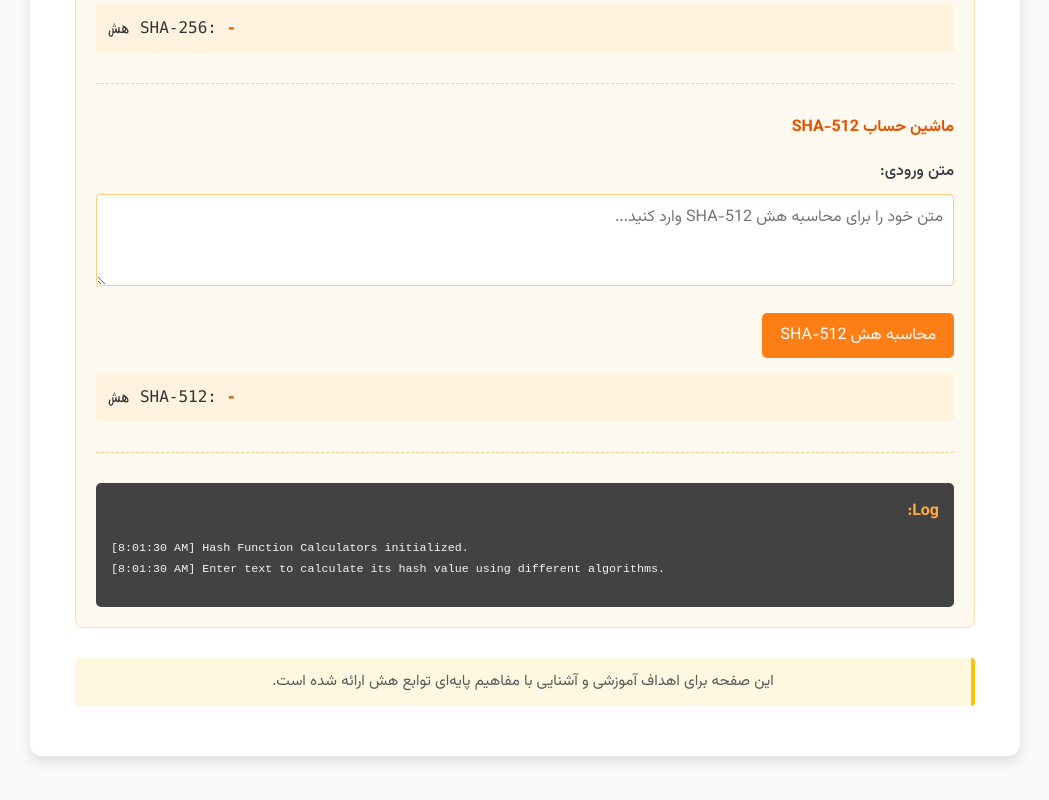
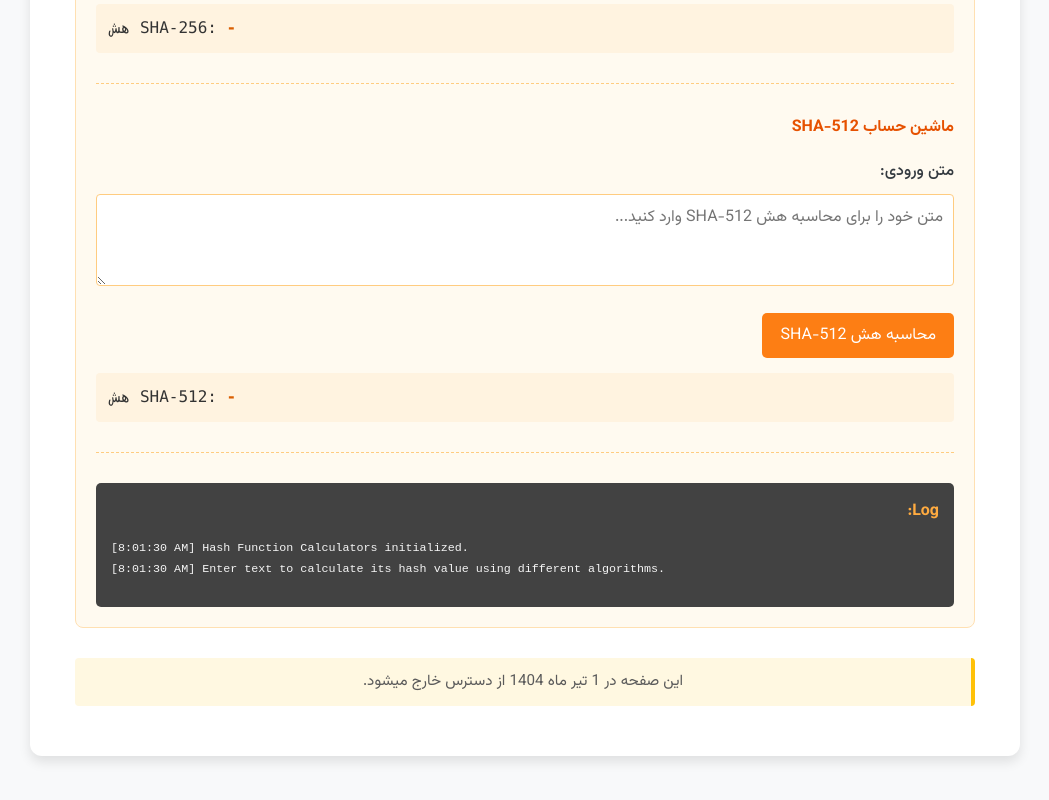
Before and after one commit to MortezaVaezi2005/learn-crypto, a plain HTML site: page hash.html in a window 1280 px wide. Shown: the part 3468-4268 px from the top of the page, without its empty margins (115-1164 px from the left). Drawn offline with Linux system fonts and the light colour scheme.

Commit message:
Update hash.html

```diff
--- a/hash.html
+++ b/hash.html
@@ -320,7 +320,7 @@
                 <pre id="hash_calc_log_content"></pre>
             </div>
         </section>
-        <p class="note" style="text-align:center; margin-top:30px;">این صفحه برای اهداف آموزشی و آشنایی با مفاهیم پایه‌ای توابع هش ارائه شده است.</p>
+        <p class="note" style="text-align:center; margin-top:30px;">این صفحه در 1 تیر ماه 1404 از دسترس خارج میشود.</p>
     </div>
 
 <script>
```
